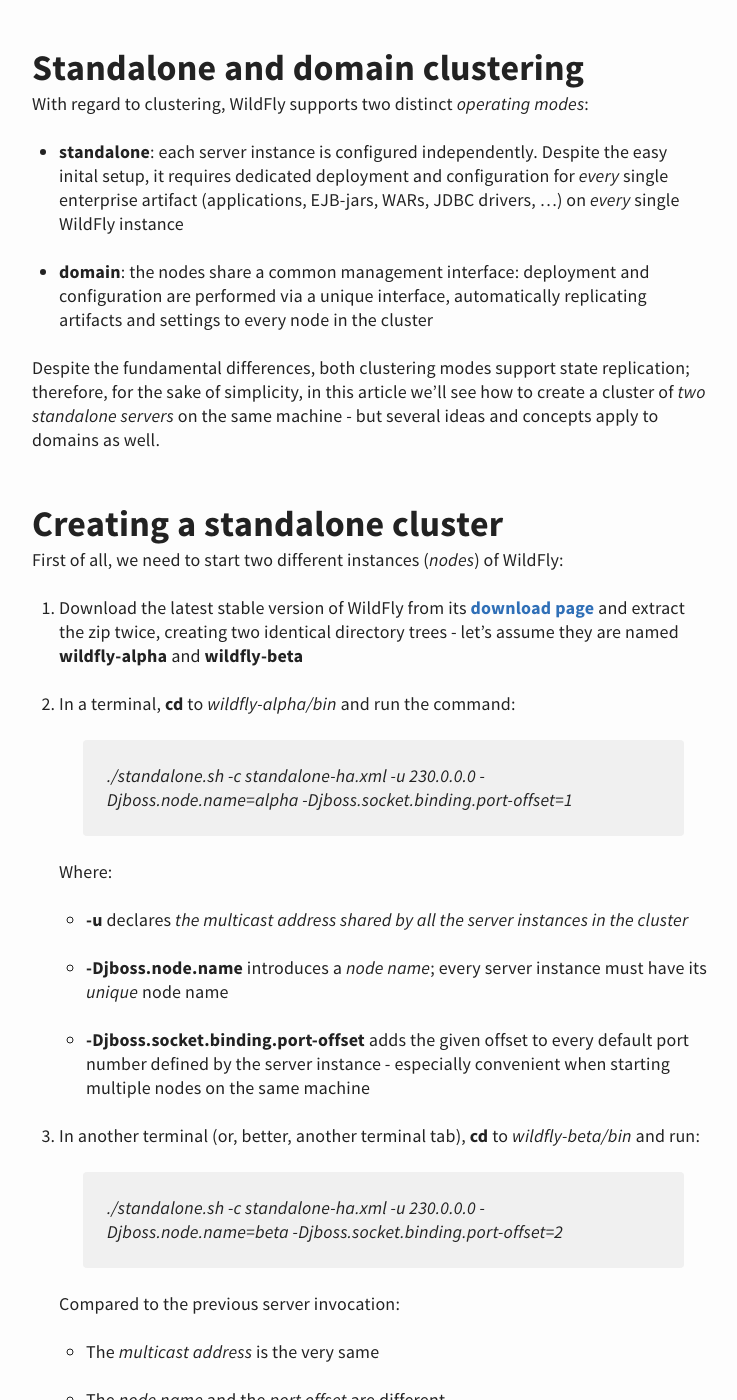
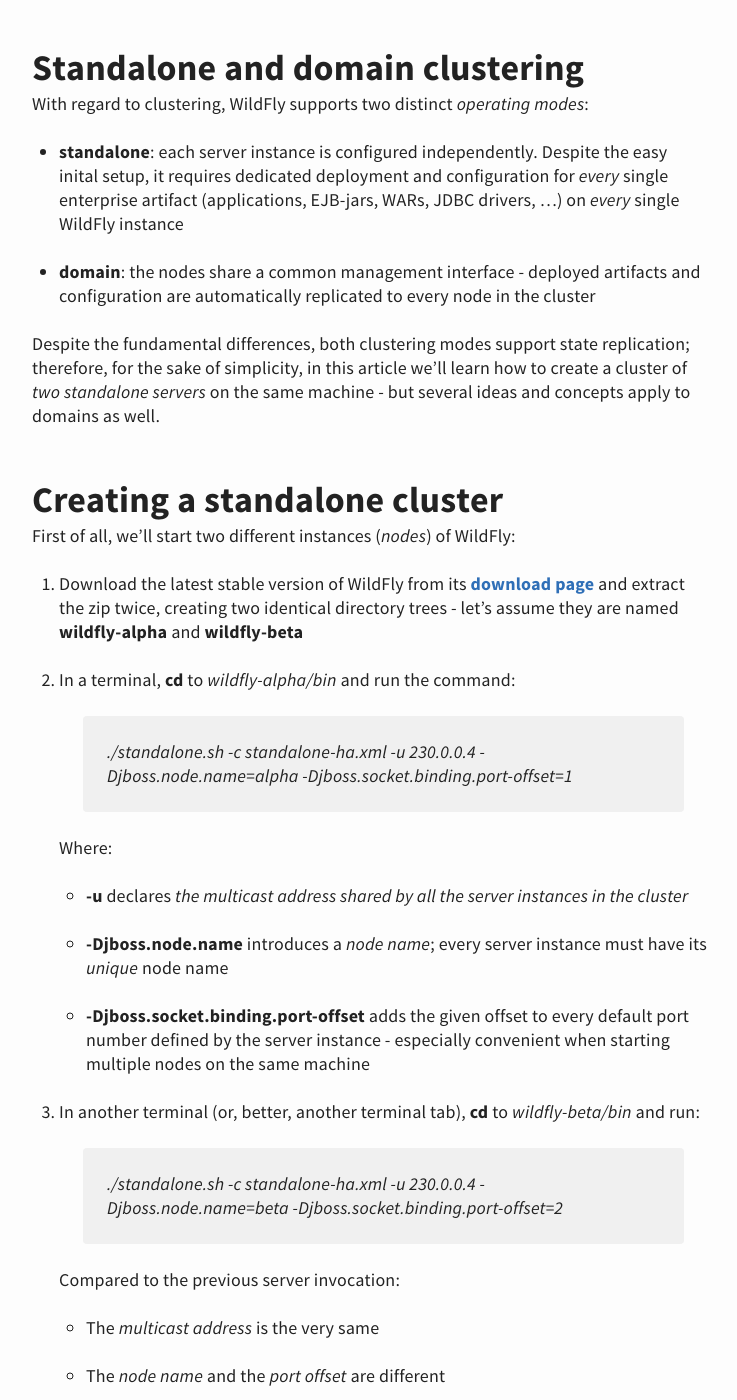
Before and after one commit to giancosta86/giancosta86.github.io, a Jekyll site: the page built from _posts/2016-01-03-wildfly-clustering.md, in a window 1280 px wide and 1400 px high, scrolled down 1958 px. Shown: the whole window, without its empty margins (270-1007 px from the left). Built offline with Jekyll 4.4.1, drawn with Linux system fonts in a browser that asks for light colours; some of the changed text lies outside the part shown.

Commit message:
Update the clustering article

```diff
--- a/_posts/2016-01-03-wildfly-clustering.md
+++ b/_posts/2016-01-03-wildfly-clustering.md
@@ -38,11 +38,11 @@
 
 * [WildFly](http://wildfly.org/) 9, the latest stable version of the robust and advanced WildFly Java EE server - and the project has been tested with the upcoming WildFly 10 as well
 
-* The beautiful [Scala](http://scala-lang.org/) language, which proved to be effective and a pleasure to use in the [Java EE](http://docs.oracle.com/javaee/) domain as well
+* The beautiful [Scala](http://scala-lang.org/) language, which proved effective and a pleasure to use in the [Java EE](http://docs.oracle.com/javaee/) domain as well
 
 * [Java JDK](http://www.oracle.com/technetwork/java/javase/overview/index.html) 8, providing a rich ecosystem for a variety of languages and frameworks
 
-* The concise and efficient [Nginx](http://nginx.org/) server for load balancing
+* The concise and efficient [nginx](http://nginx.org/) server for load balancing
 
 * [JavaFX](http://www.oracle.com/technetwork/java/javase/overview/javafx-overview-2158620.html) - wrapped by the outstanding [ScalaFX](http://www.scalafx.org/) library - to create a rich client running in a Java SE virtual machine
 
@@ -61,21 +61,21 @@
 
   * **standalone**: each server instance is configured independently. Despite the easy inital setup, it requires dedicated deployment and configuration for *every* single enterprise artifact (applications, EJB-jars, WARs, JDBC drivers, ...) on *every* single WildFly instance
 
-  * **domain**: the nodes share a common management interface: deployment and configuration are performed via a unique interface, automatically replicating artifacts and settings to every node in the cluster
+  * **domain**: the nodes share a common management interface - deployed artifacts and configuration are automatically replicated to every node in the cluster
 
-Despite the fundamental differences, both clustering modes support state replication; therefore, for the sake of simplicity, in this article we'll see how to create a cluster of *two standalone servers* on the same machine - but several ideas and concepts apply to domains as well.
+Despite the fundamental differences, both clustering modes support state replication; therefore, for the sake of simplicity, in this article we'll learn how to create a cluster of *two standalone servers* on the same machine - but several ideas and concepts apply to domains as well.
 
 
 
 ## Creating a standalone cluster
 
-First of all, we need to start two different instances (*nodes*) of WildFly:
+First of all, we'll start two different instances (*nodes*) of WildFly:
 
 0. Download the latest stable version of WildFly from its [download page](http://wildfly.org/downloads/) and extract the zip twice, creating two identical directory trees - let's assume they are named **wildfly-alpha** and **wildfly-beta**
 
 0. In a terminal, **cd** to *wildfly-alpha/bin* and run the command:
 
-    > ./standalone.sh -c standalone-ha.xml -u 230.0.0.0 -Djboss.node.name=alpha -Djboss.socket.binding.port-offset=1
+    > ./standalone.sh -c standalone-ha.xml -u 230.0.0.4 -Djboss.node.name=alpha -Djboss.socket.binding.port-offset=1
 
     Where:
 
@@ -88,7 +88,7 @@
 
 0. In another terminal (or, better, another terminal tab), **cd** to *wildfly-beta/bin* and run:
 
-    > ./standalone.sh -c standalone-ha.xml -u 230.0.0.0 -Djboss.node.name=beta -Djboss.socket.binding.port-offset=2
+    > ./standalone.sh -c standalone-ha.xml -u 230.0.0.4 -Djboss.node.name=beta -Djboss.socket.binding.port-offset=2
 
     Compared to the previous server invocation:
 
```
Also changed, not shown: other parts of _posts/2016-01-03-wildfly-clustering.md (+7 -7 lines).
